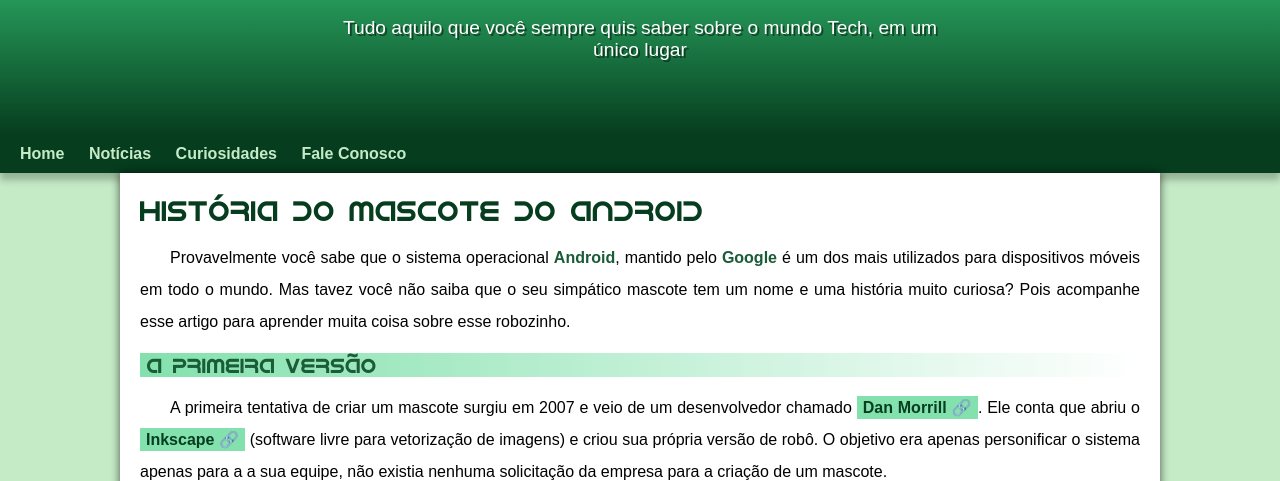
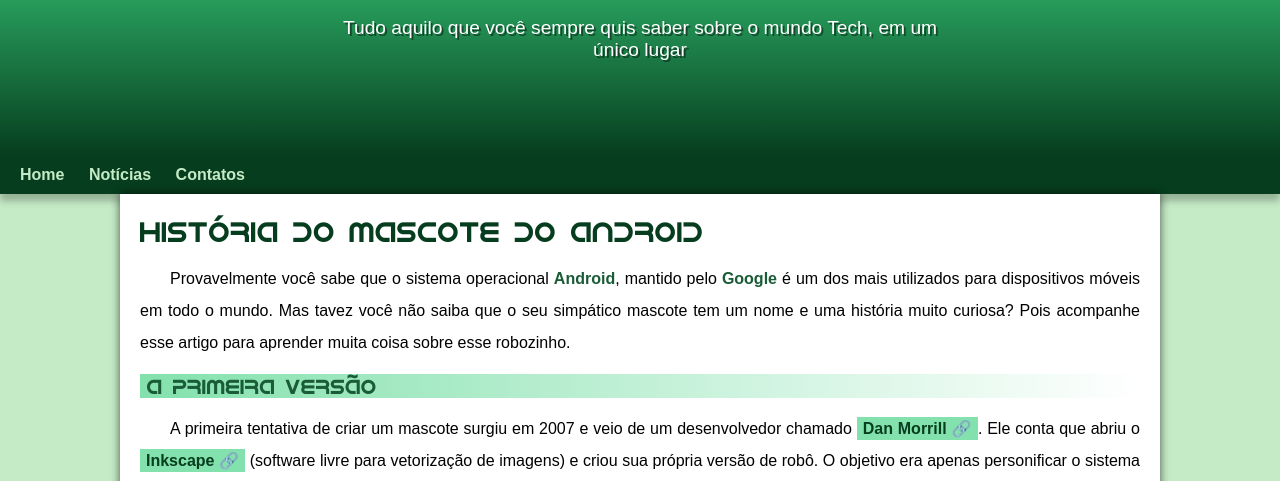
Before and after one commit to vinyleandro/projeto-android, a plain HTML site: page index.html in a window 1280 px wide. Shown: the part 105-586 px from the top of the page. Drawn offline with Linux system fonts and the light colour scheme.

Commit message:
Problema de padding resolvido

```diff
--- a/css/style.css
+++ b/css/style.css
@@ -57,7 +57,7 @@ header > p{
     font-size: 1.2em;
     color: white;
     max-width: 600px;
-    margin-bottom: 30px;
+    padding-bottom: 50px;
     margin: auto;
     text-shadow: 2px 2px 0px rgba(0, 0, 0, 0.459);
 }
--- a/index.html
+++ b/index.html
@@ -18,9 +18,7 @@
     <nav>
         <a href="#">Home</a>
         <a href="#">Notícias</a>
-        <a href="#">Curiosidades</a>
-        <a href="#">Fale Conosco
-        </a>
+        <a href="#">Contatos</a>
     </nav>
     <main>
         <article>
```
